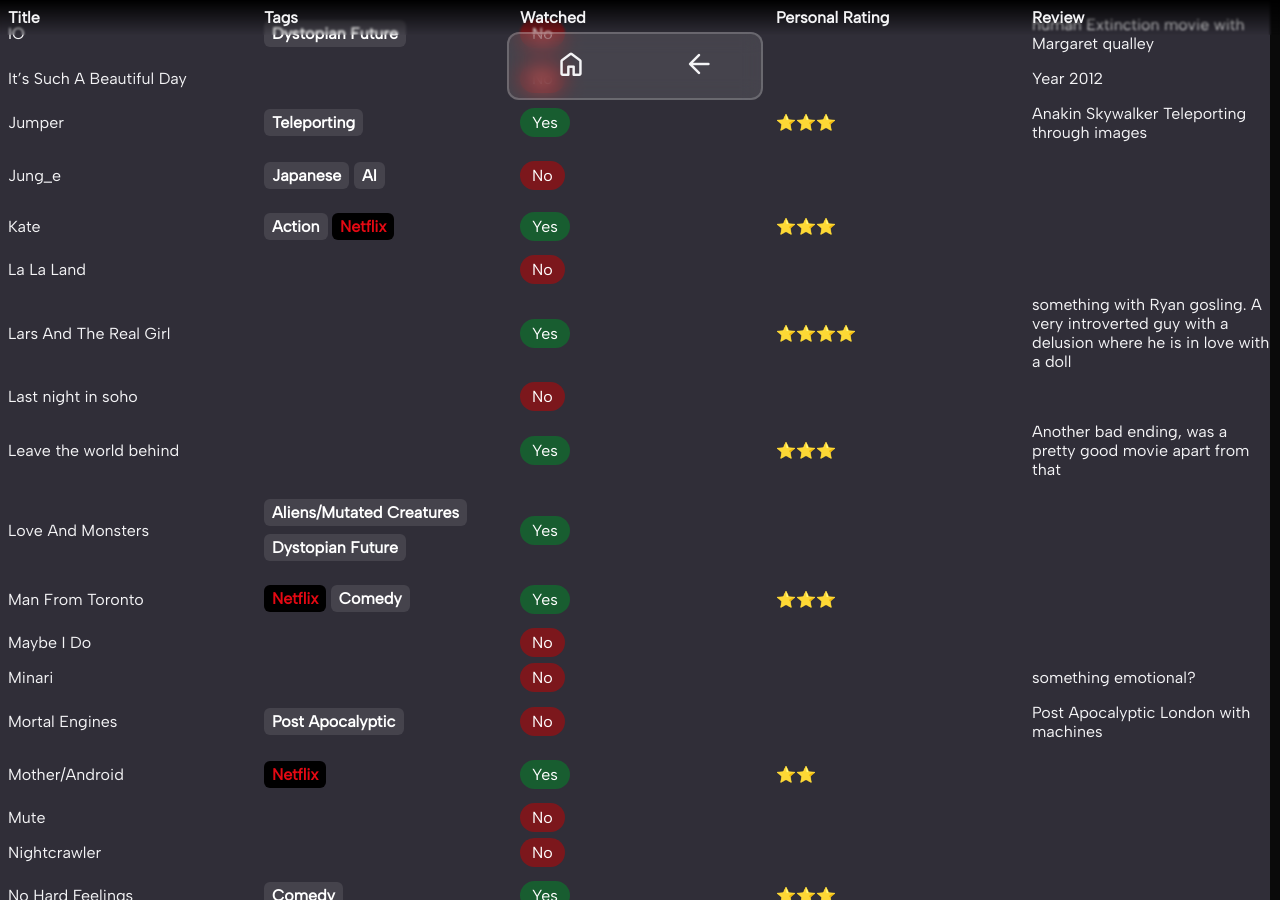
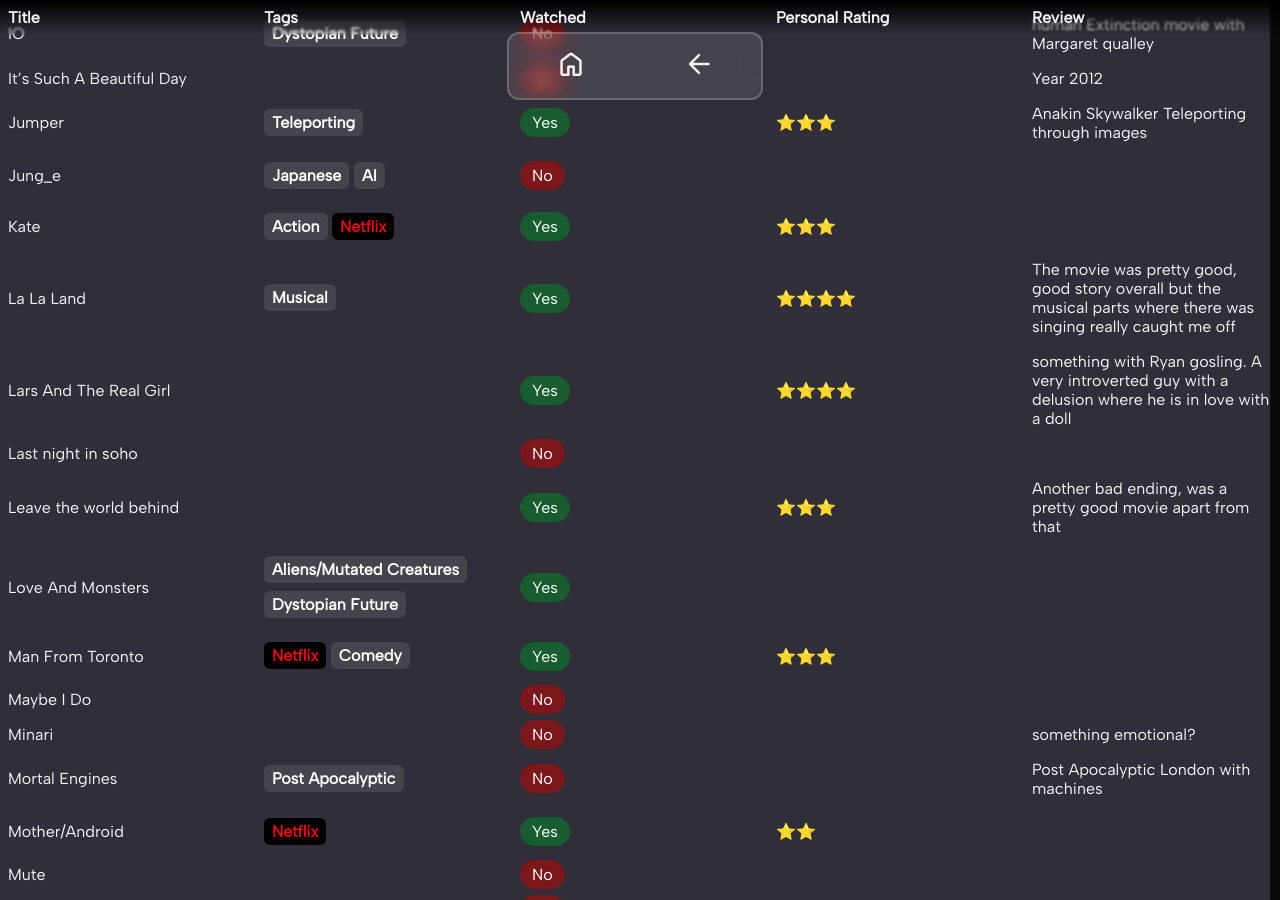
Before and after one commit to Plueres/Plueres.github.io, a Jekyll site: the page built from pages/movielist.md, in a window 1280 px wide and 900 px high, scrolled down 2463 px. Built offline with Jekyll 4.4.1, drawn with Linux system fonts in a browser that asks for light colours; some web fonts are replaced.

Commit message:
Update Lists “movies”

```diff
--- a/_data/movies.yml
+++ b/_data/movies.yml
@@ -178,7 +178,11 @@
     watched: "!yes"
     personal_rating: 3
   - title: La La Land
-    watched: "!no"
+    watched: "!yes"
+    tags: "!Musical"
+    personal_rating: 4
+    review: The movie was pretty good, good story overall but the musical parts
+      where there was singing really caught me off
   - title: Lars And The Real Girl
     watched: "!yes"
     personal_rating: 4
```
